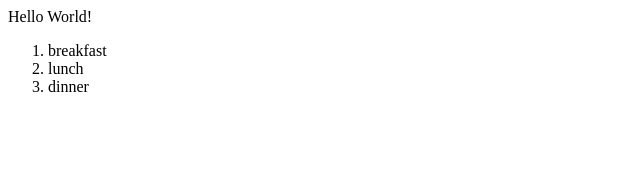
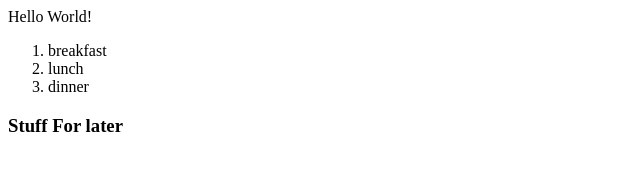
Before and after one commit to loadys30/first_list_repo, a plain HTML site: page index.html in a window 1280 px wide. Shown: the whole page, without its empty margins (0-640 px from the left). Drawn offline with Linux system fonts and the light colour scheme.

Commit message:
a change to index

```diff
--- a/index.html
+++ b/index.html
@@ -14,7 +14,6 @@
 
 
     </ol>
-
-
+    <h3>Stuff For later </h3>
 </body>
 </html>
```
